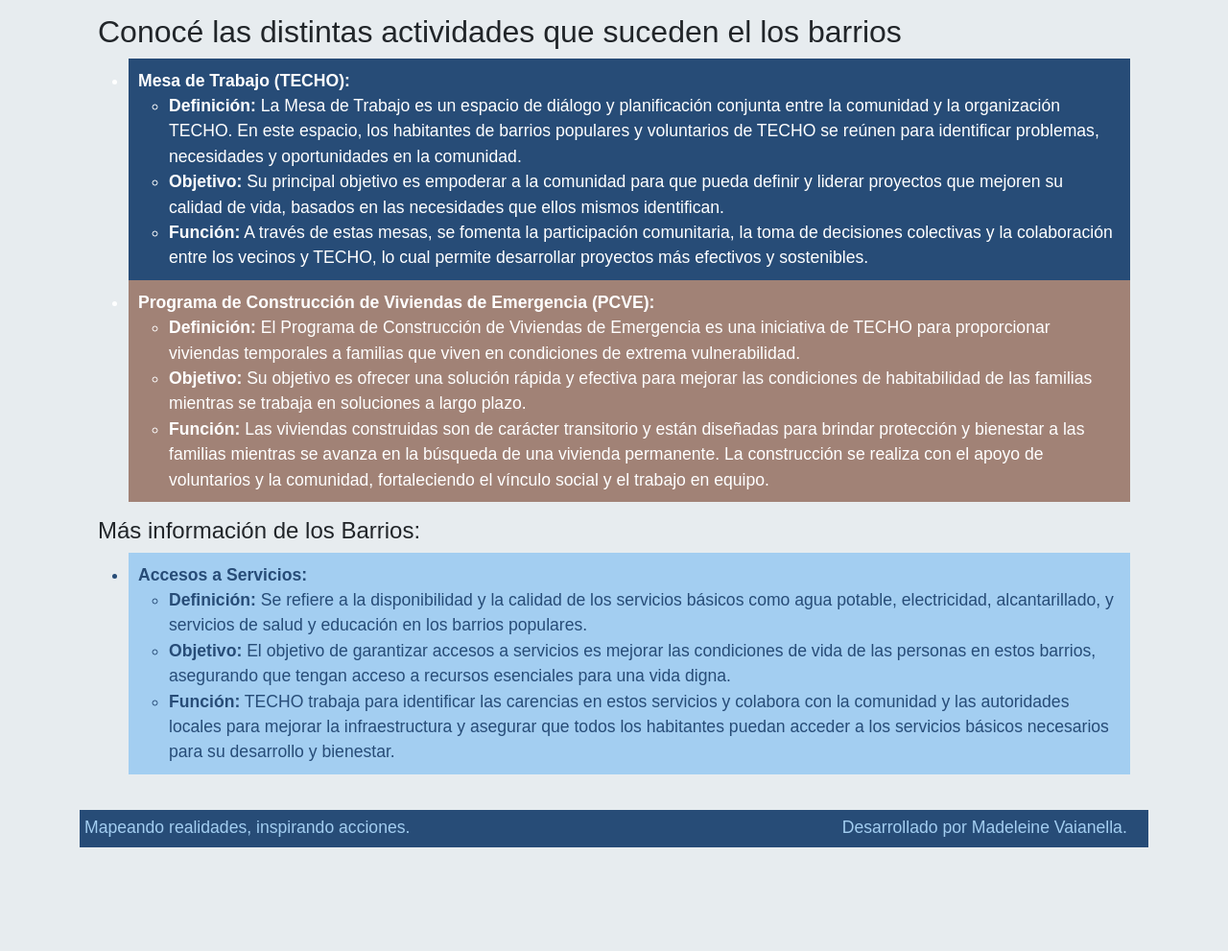
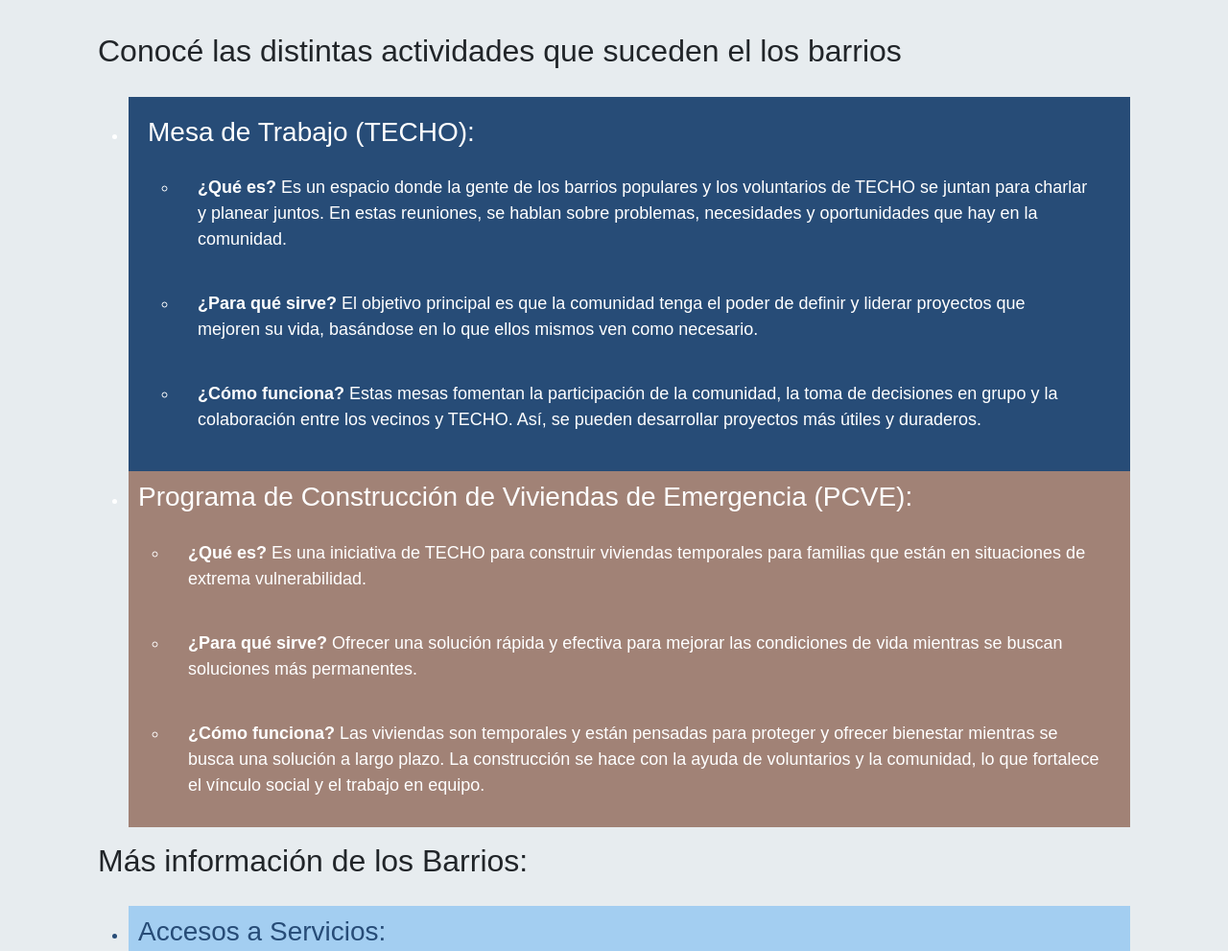
Before and after one commit to maddievaianella/ConectandoBarrios, a website: page HTML/mapas.html in a window 1280 px wide. Shown: the part 1400-2391 px from the top of the page at 96% size. Before the commit the page ends 2315 px from the top, so only its background shows below. Drawn offline with nearby package versions, Linux system fonts and the light colour scheme.

Commit message:
Arreglos CSS Mapa

```diff
--- a/CSS/contacto2.css
+++ b/CSS/contacto2.css
@@ -17,7 +17,7 @@
     width: 100%;
     padding-top: 50px;
     padding-bottom: 50px;
-    background-color: #274C77;
+    background-color: #A18276;
   }
 
   .swiper-slide {
--- a/CSS/mapas.css
+++ b/CSS/mapas.css
@@ -14,3 +14,17 @@
     font-size: 1em;
     color: #555;
 }
+
+
+h2 {
+    padding-bottom: 20px;
+}
+
+.definciones ul {
+    padding: 20px;
+}
+
+.definiciones li {
+    font-size: large;
+    padding: 20px;
+}
--- a/HTML/mapas.html
+++ b/HTML/mapas.html
@@ -91,32 +91,32 @@
 
 <div class="description" style="padding: 20px;">
     <h2>Conocé las distintas actividades que suceden el los barrios</h2>
-    <ul>
-        <li style="background-color: #274C77; color: white; padding: 10px;">
-            <strong>Mesa de Trabajo (TECHO):</strong>
+    <ul class="definiciones">
+        <li style="background-color: #274C77; color: white; padding: 20px;">
+            <h3>Mesa de Trabajo (TECHO):</h3>
             <ul>
-                <li><strong>Definición:</strong> La Mesa de Trabajo es un espacio de diálogo y planificación conjunta entre la comunidad y la organización TECHO. En este espacio, los habitantes de barrios populares y voluntarios de TECHO se reúnen para identificar problemas, necesidades y oportunidades en la comunidad.</li>
-                <li><strong>Objetivo:</strong> Su principal objetivo es empoderar a la comunidad para que pueda definir y liderar proyectos que mejoren su calidad de vida, basados en las necesidades que ellos mismos identifican.</li>
-                <li><strong>Función:</strong> A través de estas mesas, se fomenta la participación comunitaria, la toma de decisiones colectivas y la colaboración entre los vecinos y TECHO, lo cual permite desarrollar proyectos más efectivos y sostenibles.</li>
+                <li><strong>¿Qué es?</strong> Es un espacio donde la gente de los barrios populares y los voluntarios de TECHO se juntan para charlar y planear juntos. En estas reuniones, se hablan sobre problemas, necesidades y oportunidades que hay en la comunidad.</li>
+                <li><strong>¿Para qué sirve?</strong> El objetivo principal es que la comunidad tenga el poder de definir y liderar proyectos que mejoren su vida, basándose en lo que ellos mismos ven como necesario.</li>
+                <li><strong>¿Cómo funciona?</strong> Estas mesas fomentan la participación de la comunidad, la toma de decisiones en grupo y la colaboración entre los vecinos y TECHO. Así, se pueden desarrollar proyectos más útiles y duraderos.</li>
             </ul>
         </li>
         <li style="background-color: #A18276; color: white; padding: 10px;">
-            <strong>Programa de Construcción de Viviendas de Emergencia (PCVE):</strong>
+            <h3>Programa de Construcción de Viviendas de Emergencia (PCVE):</h3>
             <ul>
-                <li><strong>Definición:</strong> El Programa de Construcción de Viviendas de Emergencia es una iniciativa de TECHO para proporcionar viviendas temporales a familias que viven en condiciones de extrema vulnerabilidad.</li>
-                <li><strong>Objetivo:</strong> Su objetivo es ofrecer una solución rápida y efectiva para mejorar las condiciones de habitabilidad de las familias mientras se trabaja en soluciones a largo plazo.</li>
-                <li><strong>Función:</strong> Las viviendas construidas son de carácter transitorio y están diseñadas para brindar protección y bienestar a las familias mientras se avanza en la búsqueda de una vivienda permanente. La construcción se realiza con el apoyo de voluntarios y la comunidad, fortaleciendo el vínculo social y el trabajo en equipo.</li>
+                <li><strong>¿Qué es?</strong> Es una iniciativa de TECHO para construir viviendas temporales para familias que están en situaciones de extrema vulnerabilidad.</li>
+                <li><strong>¿Para qué sirve?</strong> Ofrecer una solución rápida y efectiva para mejorar las condiciones de vida mientras se buscan soluciones más permanentes.</li>
+                <li><strong>¿Cómo funciona?</strong> Las viviendas son temporales y están pensadas para proteger y ofrecer bienestar mientras se busca una solución a largo plazo. La construcción se hace con la ayuda de voluntarios y la comunidad, lo que fortalece el vínculo social y el trabajo en equipo.</li>
             </ul>
         </li>
     </ul>
-    <h4>Más información de los Barrios:</h4>
-    <ul>
+    <h2>Más información de los Barrios:</h2>
+    <ul class="definiciones">
         <li style="background-color: #A3CEF1; color: #274C77; padding: 10px;">
-            <strong>Accesos a Servicios:</strong >
+            <h3>Accesos a Servicios:</h3>
             <ul>
-                <li><strong>Definición:</strong> Se refiere a la disponibilidad y la calidad de los servicios básicos como agua potable, electricidad, alcantarillado, y servicios de salud y educación en los barrios populares.</li>
-                <li><strong>Objetivo:</strong> El objetivo de garantizar accesos a servicios es mejorar las condiciones de vida de las personas en estos barrios, asegurando que tengan acceso a recursos esenciales para una vida digna.</li>
-                <li><strong>Función:</strong> TECHO trabaja para identificar las carencias en estos servicios y colabora con la comunidad y las autoridades locales para mejorar la infraestructura y asegurar que todos los habitantes puedan acceder a los servicios básicos necesarios para su desarrollo y bienestar.</li>
+                <li><strong>¿Qué es?</strong> Identifica en cada barrio la disponibilidad y calidad de los servicios básicos como agua corriente, electricidad, alcantarillado, y gas en los barrios populares.</li>
+                <li><strong>¿Para qué sirve?</strong> Asegurarse de que las personas en estos barrios tenga acceso a estos recursos es clave para mejorar sus condiciones de vida y garantizar una vida digna.</li>
+                <li><strong>¿Cómo funciona?</strong> TECHO identifica dónde faltan estos servicios y trabaja con la comunidad y las autoridades locales para mejorar la infraestructura y asegurar que todos los vecinos puedan acceder a lo esencial para su bienestar y desarrollo.</li>
             </ul>
         </li>
     </ul>
```
Also changed, not shown: HTML/contacto2.html (deleted).
